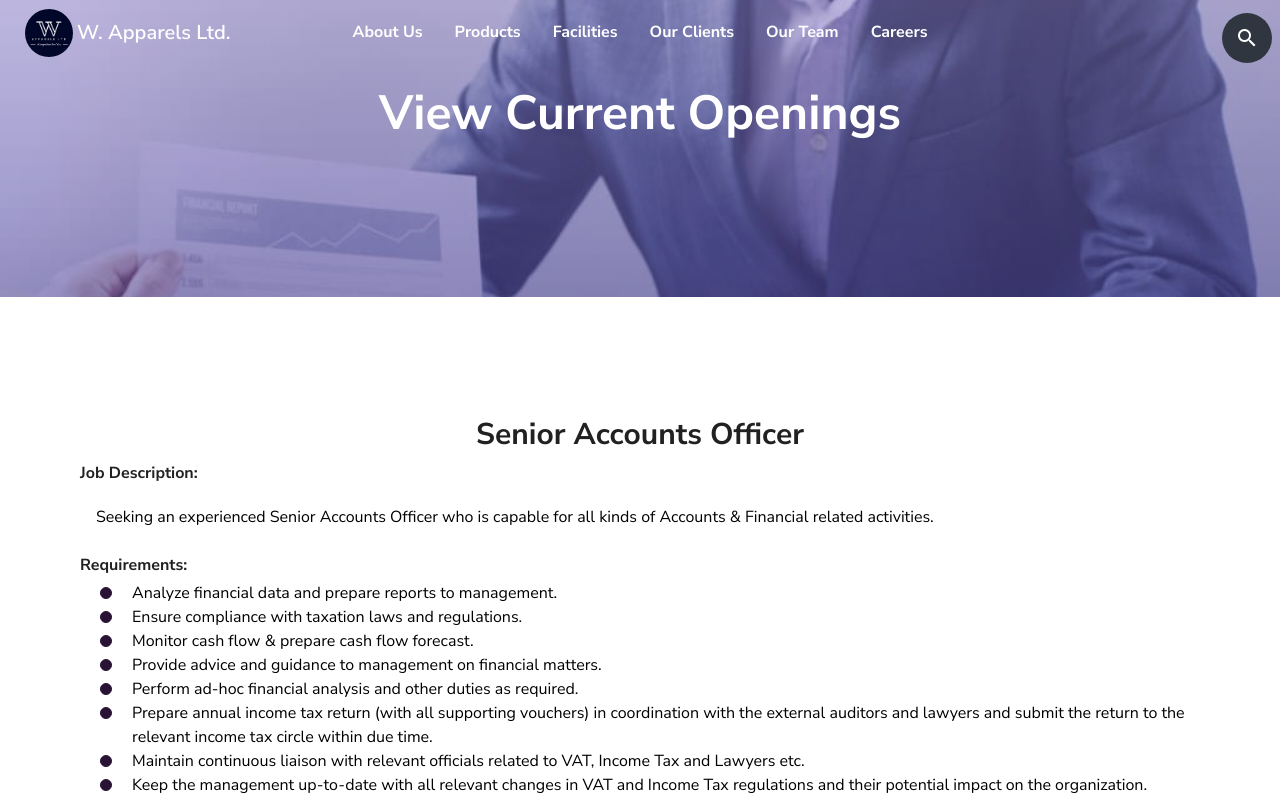
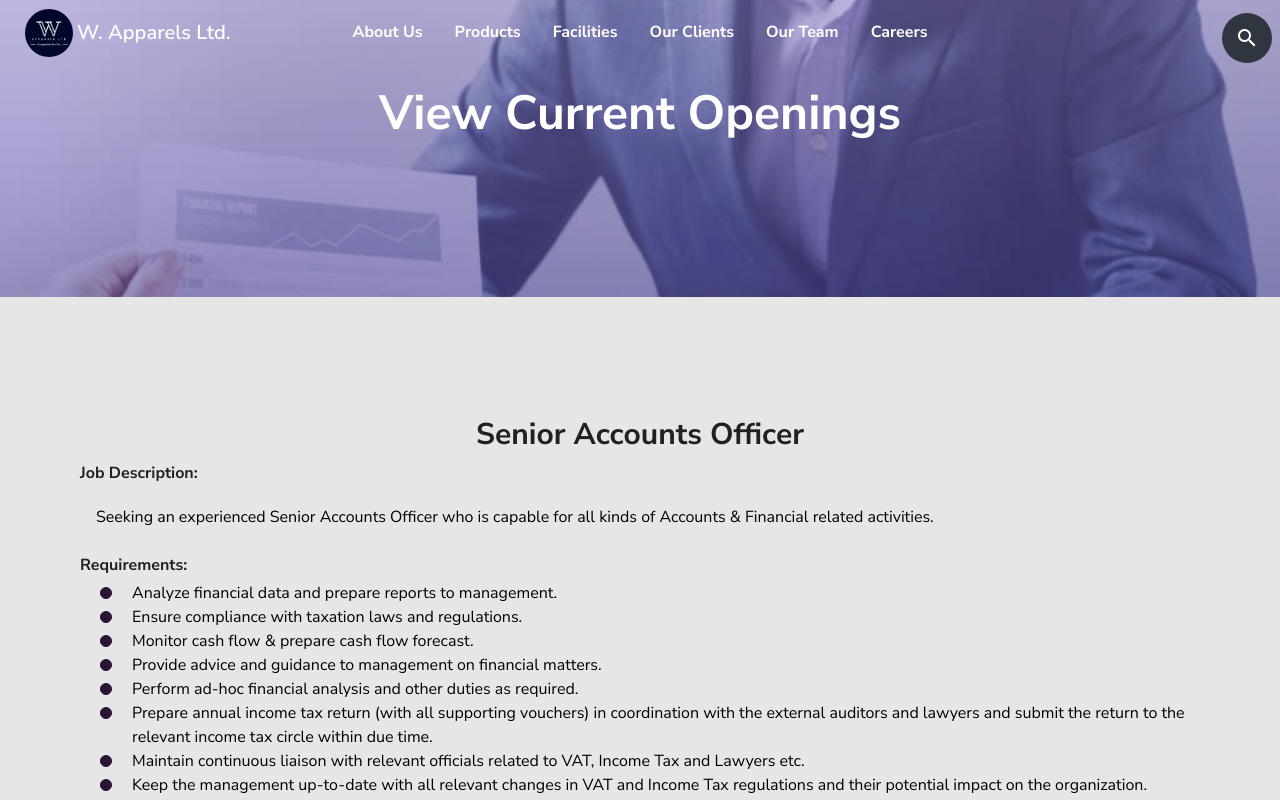
Before and after one commit to W-Apparels-Ltd/Website, a React (Create React App) app: page /careerForm in a window 1280 px wide. Shown: the top 800 px of the page. Built offline with nearby package versions, Linux system fonts and the light colour scheme.

Commit message:
box white bg career page

```diff
--- a/src/pages/CareerForm.js
+++ b/src/pages/CareerForm.js
@@ -97,7 +97,7 @@ const CareerForm = () => {
           <div className='p-20 text-center'><h1 className='lg:text-5xl text-3xl text-white font-bold mt-5'>View Current Openings</h1></div>
 
       </div>
-      <div className='mt-20  bg-base-100 lg:p-20 p-10'>
+      <div className='mt-20  bg-base-200 lg:p-20 p-10'>
          <div>
             <div className='text-center lg:pt-10 pt-5 mb-2'><h1 className='lg:text-3xl text-xl font-bold leading-6 text-gray-900'>Senior Accounts Officer</h1></div>
             <div >
```
